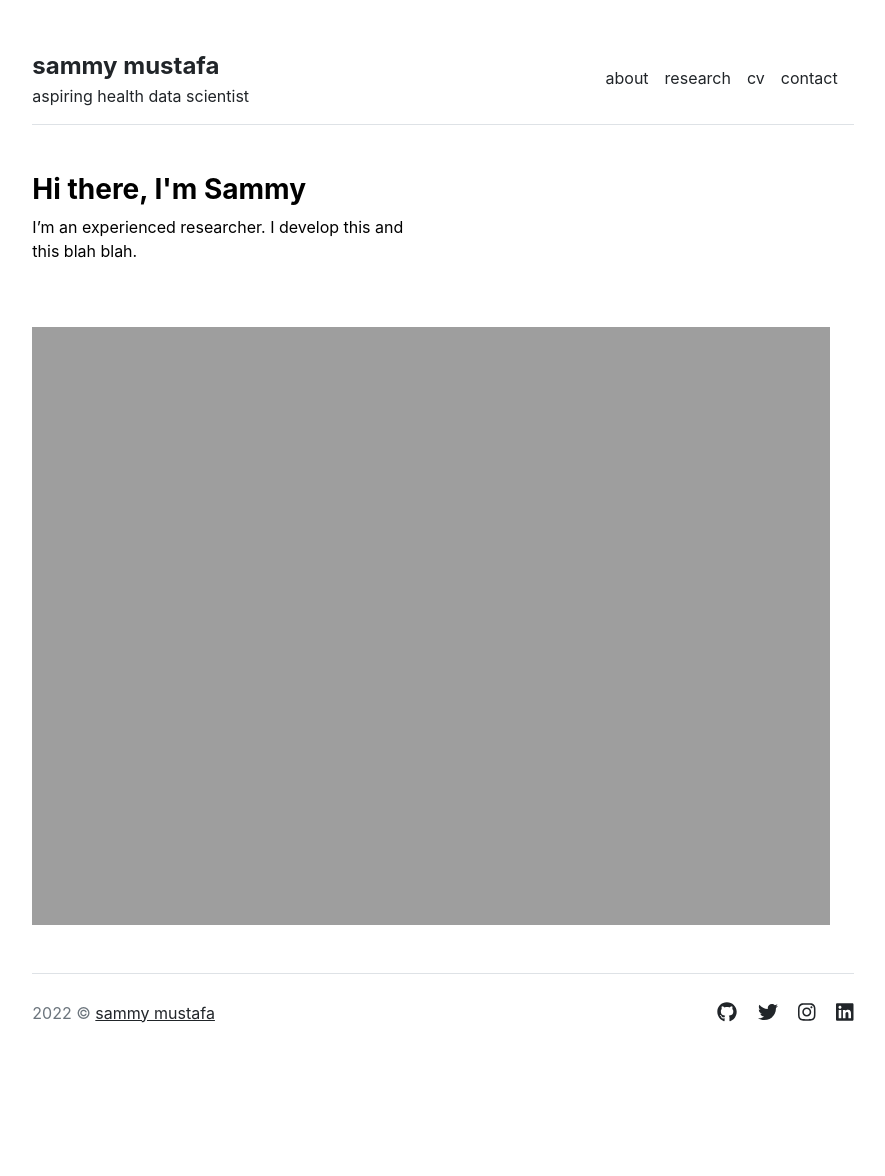
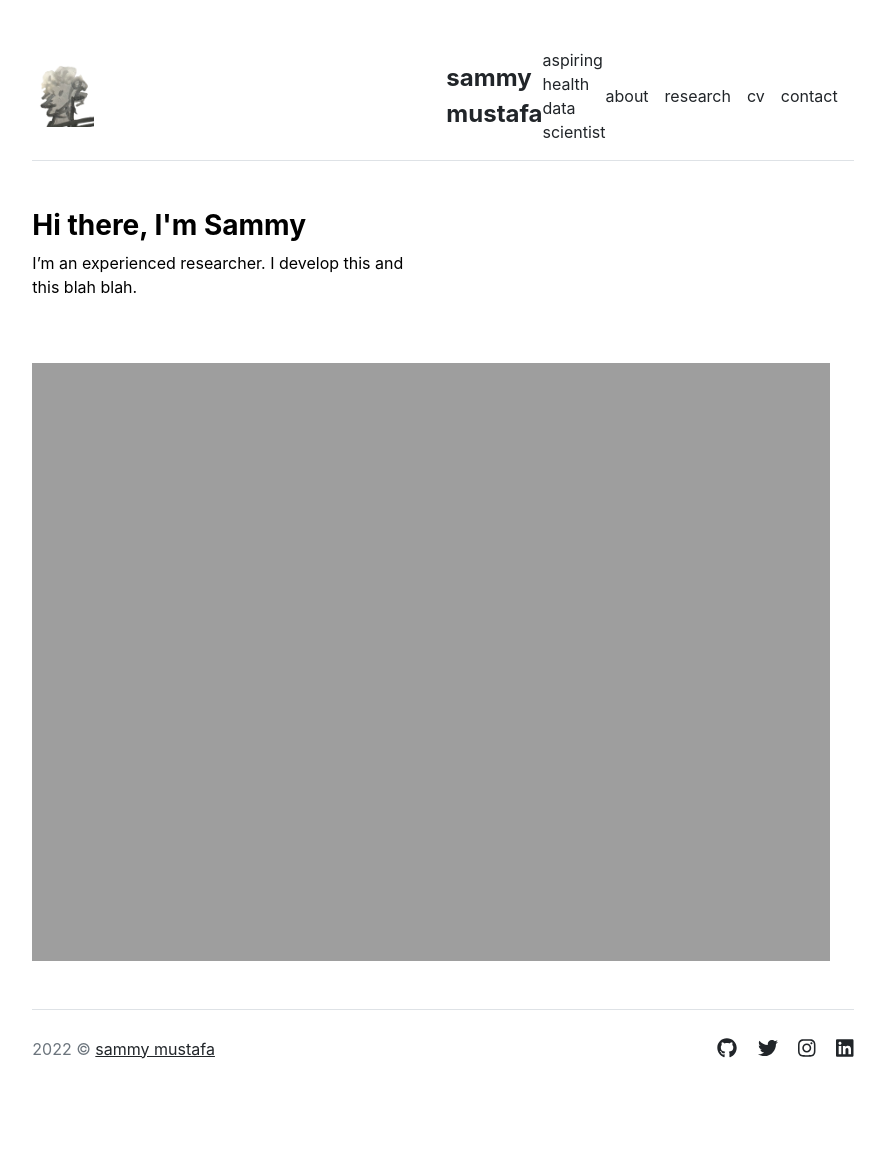
Before and after one commit to sammymustafa/sammymustafa.github.io, a Jekyll site: the page built from index.md, in a window 1280 px wide. Shown: the whole page, without its empty margins (197-1082 px from the left). Built offline with Jekyll 4.4.1, drawn with Linux system fonts in a browser that asks for light colours; before the commit the page ends 1140 px from its top, so only the background shows below that.

Commit message:
Update header.html

```diff
--- a/_includes/header.html
+++ b/_includes/header.html
@@ -1,10 +1,11 @@
 <header class="d-flex flex-column flex-md-row align-items-center pb-3 mb-5 border-bottom">
+  <div class="d-flex flex-nowrap">
     <nav class="navbar navbar-expand-lg navbar-light">
-      <a href="{{ site.github.url }}/" class="d-flex align-items-center">
-        <span<img src="assets/other_icon.png" width="15%"></span>
+        <a href="{{ site.github.url }}/" class="d-flex order-1 align-items-center">
+          <img src="assets/other_icon.png" width="15%">
         </a>
     </nav>
-  <div>
+    <div class="d-flex order-2">
       <a href="{{ site.github.url }}/" class="d-flex align-items-center text-decoration-none">
         <span class="fs-4 fw-bold">{{ site.title }}</span>
       </a>
@@ -12,6 +13,7 @@
         <span>{{ site.description }}</span>
       </a>
     </div>
+  </div>
   <nav class="d-inline-flex mt-2 mt-md-0 ms-md-auto">
     {% for item in site.data.settings.menu %}
       <a class="me-3 py-2 text-decoration-none" href="{{ site.github.url }}{{ item.url }}">{{ item.name }}</a>
```
Lines whose indentation alone changed are shown as unchanged.
